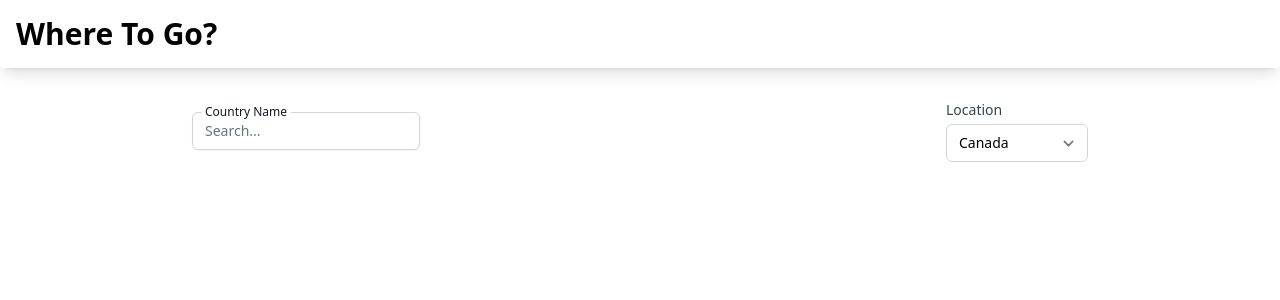
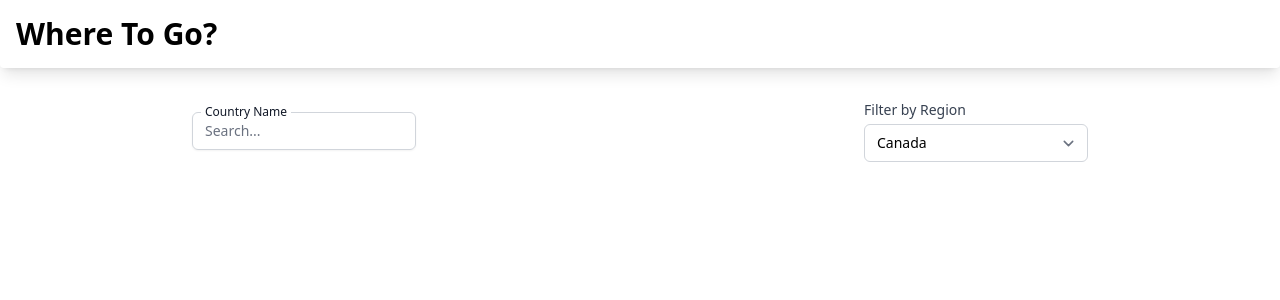
Before and after one commit to anon-pradip/country-search-redux-toolkit-api, a React (Create React App) app: page / in a window 1280 px wide. Shown: the top 300 px of the page. Built offline with nearby package versions, Linux system fonts and the light colour scheme.

Commit message:
make static  filter and search bars

```diff
--- a/src/components/SearchFilter.js
+++ b/src/components/SearchFilter.js
@@ -3,7 +3,7 @@ import React from 'react'
 const SearchFilter = () => {
   return (
     <div className=' mt-8 flex items-center justify-between'>
-      <div className="relative rounded-md border border-gray-300 px-3 py-2 shadow-sm focus-within:border-indigo-600 focus-within:ring-1 focus-within:ring-indigo-600 max-w-md">
+      <div className="relative rounded-md border border-gray-300 px-3 py-2 shadow-sm focus-within:border-indigo-600 focus-within:ring-1 focus-within:ring-indigo-600 w-1/4">
         <label
           htmlFor="name"
           className="absolute -top-2 left-2 -mt-px inline-block bg-white px-1 text-xs font-medium text-gray-900"
@@ -19,9 +19,9 @@ const SearchFilter = () => {
         />
       </div>
 
-      <div>
+      <div className=' w-1/4'>
         <label htmlFor="location" className="block text-sm font-medium text-gray-700">
-          Location
+          Filter by Region
         </label>
         <select
           id="location"
```
